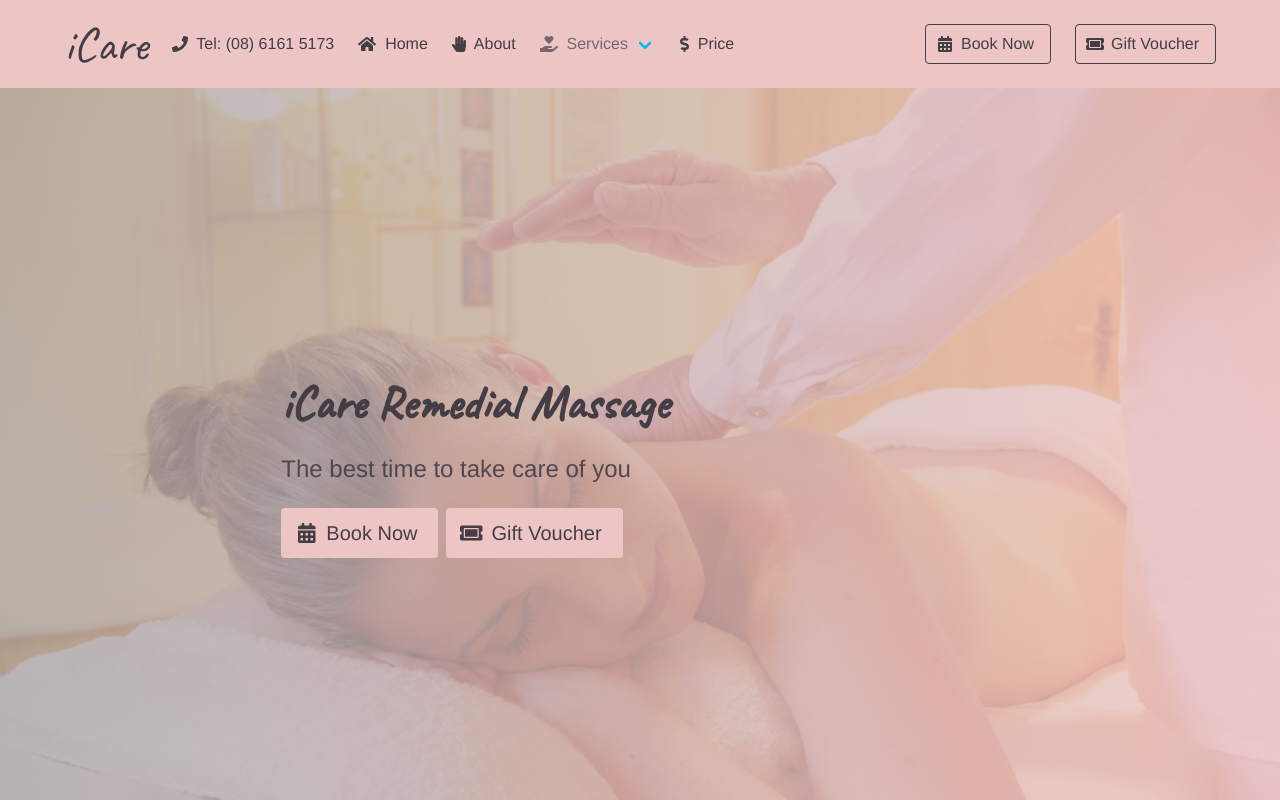
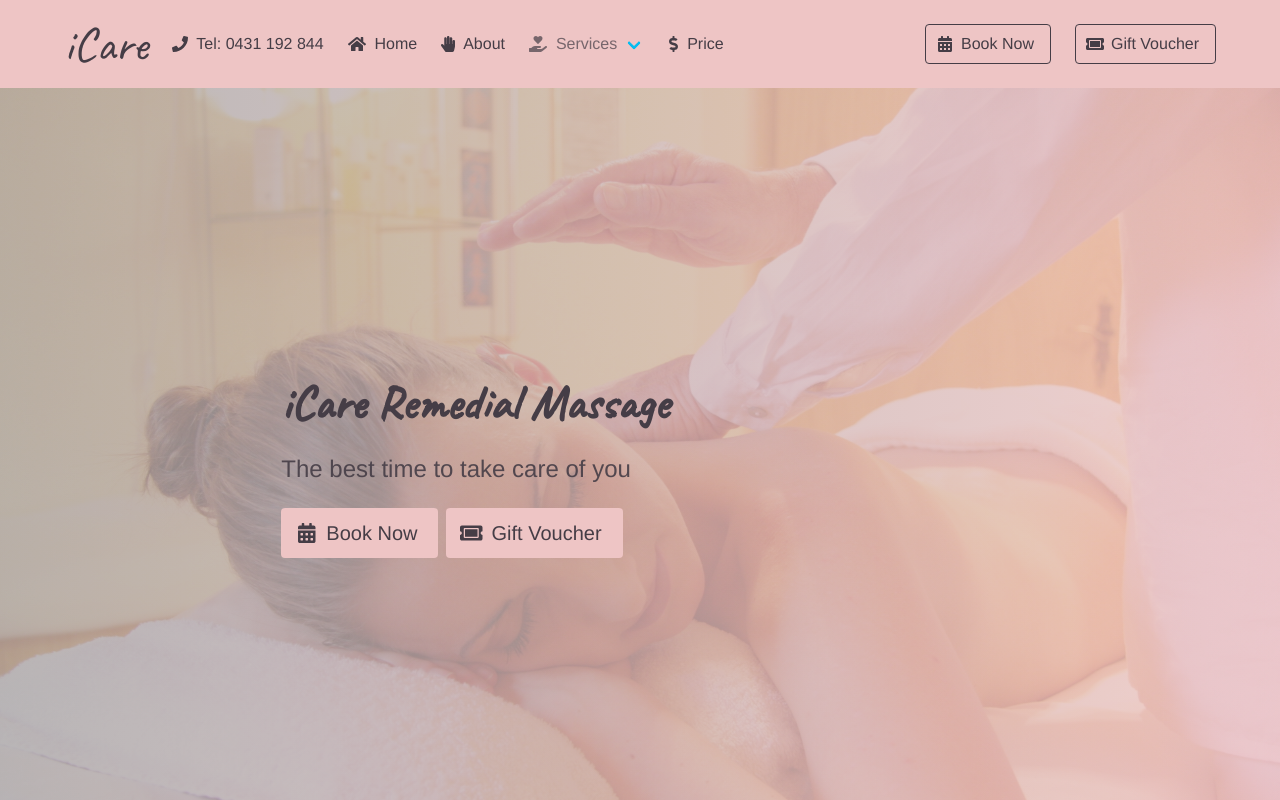
Before and after one commit to pentwo/gatsby-icare, a Gatsby site: page / in a window 1280 px wide. Shown: the top 800 px of the page. Built offline with nearby package versions, Linux system fonts and the light colour scheme; Gatsby itself is replaced by a stand-in of ours.

Commit message:
feat: update phone number for nav link

```diff
--- a/src/components/nav.js
+++ b/src/components/nav.js
@@ -46,10 +46,10 @@ export default class Nav extends Component {
             <a
               // onClick={gtag_report_conversion('tel:61861615173')}
               className="navbar-item"
-              href="tel:+61861615173"
+              href="tel:+61431192844"
             >
               <FontAwesomeIcon icon={faPhone} />
-              &nbsp; Tel: (08) 6161 5173
+              &nbsp; Tel: 0431 192 844
             </a>
             <div className="navbar-burger burger" data-target="navMenu">
               <span /> <span /> <span />
```
